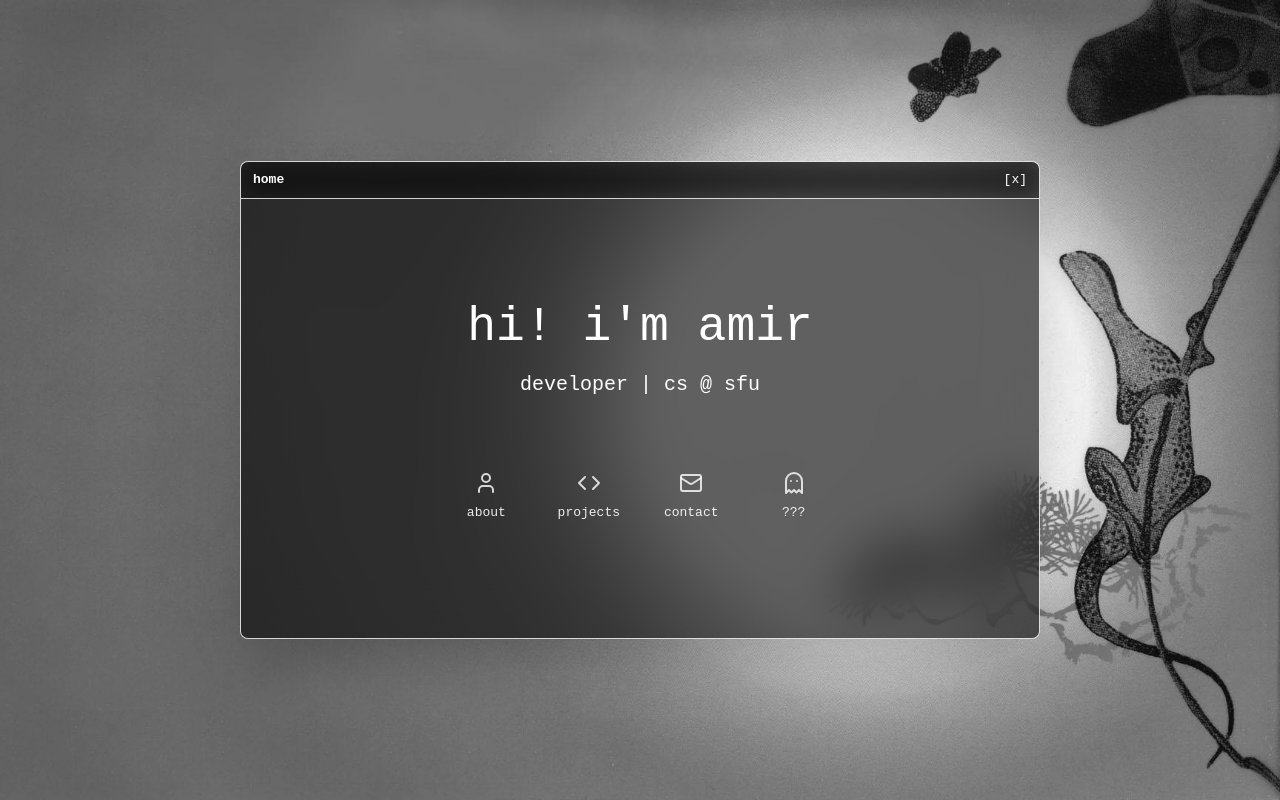
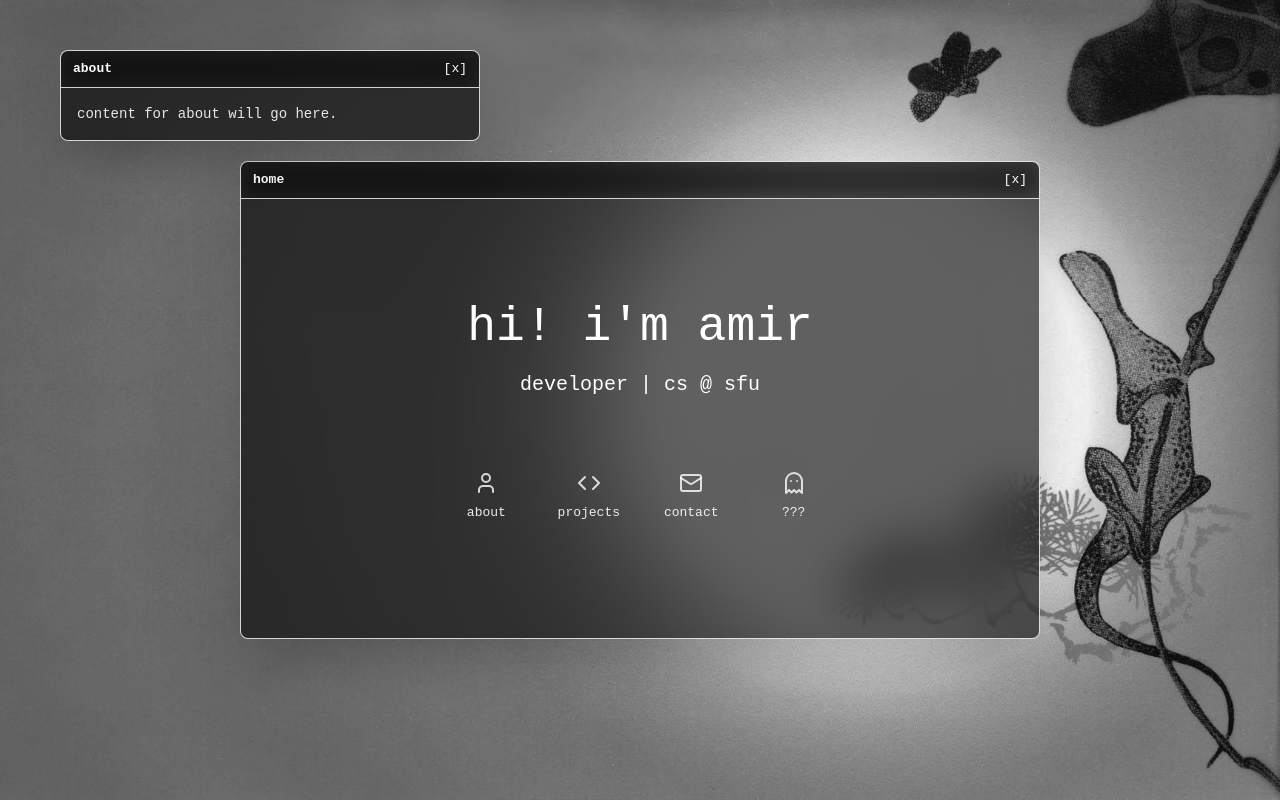
Before and after one commit to Amik05/Amik05.github.io, a React (Vite) app: page / in a window 1280 px wide. Both pictures are taken after a click on the button "about". Built offline with nearby package versions, Linux system fonts and the light colour scheme.

Commit message:
feature: add pop up windows

```diff
--- a/index.html
+++ b/index.html
@@ -2,7 +2,7 @@
 <html lang="en">
   <head>
     <meta charset="UTF-8" />
-    <link rel="icon" type="image/svg+xml" href="/vite.svg" />
+    <link rel="icon" type="favicon.ico" href="/orange.png" />
     <meta name="viewport" content="width=device-width, initial-scale=1.0" />
     <title>amir's desktop</title>
   </head>
--- a/src/App.jsx
+++ b/src/App.jsx
@@ -3,11 +3,50 @@ import Window from "./components/Window";
 import { User, Code, Mail, Ghost } from "lucide-react";
 
 function App() {
+  // Blueprint
+  const WINDOW_DEFS = [
+    { id: "about", title: "about" },
+    { id: "projects", title: "projects" },
+    { id: "contact", title: "contact" },
+    { id: "???", title: "???" },
+  ];
+
+  const [windows, setWindows] = useState([]);
+
+  const openWindow = (id) => {
+    // Find def
+    const def = WINDOW_DEFS.find((w) => w.id === id);
+    if (!def) return;
+
+    // Update state
+    // Check if window is in array (open)
+    setWindows((prev) => {
+      const existing = prev.find((w) => w.id === id);
+      if (existing) {
+        return prev;
+      }
+
+      const offset = prev.length * 28;
+      // Extend defs
+      return [
+        ...prev,
+        {
+          id,
+          title: def.title,
+          position: { x: 60 + offset, y: 50 + offset },
+          zIndex: 100 + prev.length,
+        },
+      ];
+    });
+  };
+
   return (
     <div
       className="relative min-h-screen bg-cover bg-right bg-no-repeat"
       style={{ backgroundImage: "url(nujabes.jpg" }}
     >
+      <div className="fixed inset-0 overflow-hidden">
+        {/* HOME MENU */}
         <div className="absolute overflow-hidden left-1/2 top-1/2 -translate-x-1/2 -translate-y-1/2 w-[800px] max-w-[80vw] rounded-lg bg-black/50 backdrop-blur-xl border border-white/80 shadow-2xl flex flex-col">
           {/* Title Bar */}
           <div className="flex items-center justify-between gap-2 px-3 py-2 bg-black/30 backdrop-blur-md border-b border-white/80">
@@ -25,28 +64,40 @@ function App() {
 
               {/* Navigation */}
               <div className="grid grid-cols-2 sm:grid-cols-4 gap-2 mt-10">
-              <button className="group flex flex-col items-center gap-2 px-4 py-3 text-white/90 hover:scale-105 transition-all">
+                <button
+                  onClick={() => openWindow("about")}
+                  className="group flex flex-col items-center gap-2 px-4 py-3 text-white/90 hover:scale-105 transition-all"
+                >
                   <User
                     size={24}
                     className="text-white/80 group-hover:text-red-400 transition-colors"
                   />
                   <p className="font-medium">about</p>
                 </button>
-              <button className="group flex flex-col items-center gap-2 px-4 py-3 text-white/90 hover:scale-105 transition-all">
+                <button
+                  onClick={() => openWindow("projects")}
+                  className="group flex flex-col items-center gap-2 px-4 py-3 text-white/90 hover:scale-105 transition-all"
+                >
                   <Code
                     size={24}
                     className="text-white/80 group-hover:text-red-400 transition-colors"
                   />{" "}
                   <p className="font-medium">projects</p>
                 </button>
-              <button className="group flex flex-col items-center gap-2 px-4 py-3 text-white/90 hover:scale-105 transition-all">
+                <button
+                  onClick={() => openWindow("contact")}
+                  className="group flex flex-col items-center gap-2 px-4 py-3 text-white/90 hover:scale-105 transition-all"
+                >
                   <Mail
                     size={24}
                     className="text-white/80 group-hover:text-red-400 transition-colors "
                   />{" "}
                   <p className="font-medium">contact</p>
                 </button>
-              <button className="group flex flex-col items-center gap-2 px-4 py-3 text-white/90 hover:scale-105 transition-all">
+                <button
+                  onClick={() => openWindow("???")}
+                  className="group flex flex-col items-center gap-2 px-4 py-3 text-white/90 hover:scale-105 transition-all"
+                >
                   <Ghost
                     size={24}
                     className="text-white/80 group-hover:text-red-400 transition-colors"
@@ -57,6 +108,36 @@ function App() {
             </div>
           </div>
         </div>
+
+        {/* Render Windows */}
+        {windows.map((w) => (
+          <div
+            key={w.id}
+            className="absolute rounded-lg overflow-hidden rounded-lg bg-black/50 backdrop-blur-xl border border-white/80 shadow-2xl flex flex-col"
+            style={{
+              left: w.position.x,
+              top: w.position.y,
+              width: 420,
+              maxWidth: "90vw",
+              maxHeight: "85vh",
+              zIndex: w.zIndex,
+            }}
+          >
+            <div className="flex items-center justify-between gap-2 px-3 py-2 bg-black/30 backdrop-blur-md border-b border-white/80">
+              <span className="text-white font-semibold">{w.title}</span>
+              <button
+                // onClick={closeWindow}
+                className="text-white cursor-pointer rounded hover:bg-white/20 transition-all"
+              >
+                [x]
+              </button>
+            </div>
+            <div className="p-4 bg-black/20 text-gray-200 text-sm">
+              <p>content for {w.title} will go here.</p>
+            </div>
+          </div>
+        ))}
+      </div>
     </div>
   );
 }
```
Also changed, not shown: public/orange.png (added). Lines whose indentation alone changed are shown as unchanged.
